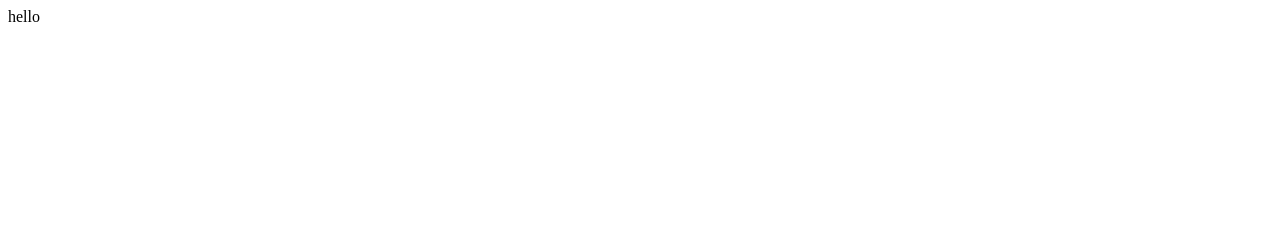
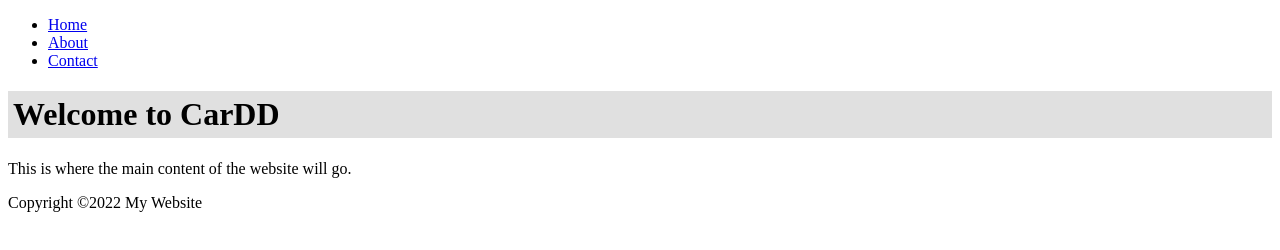
Before and after one commit to CarDD-USTC/CarDD-USTC.github.io, a plain HTML site: page index.html in a window 1280 px wide. Drawn offline with Linux system fonts and the light colour scheme.

Commit message:
Update index.html

```diff
--- a/index.html
+++ b/index.html
@@ -1 +1,30 @@
-<p>hello</p>
+<!DOCTYPE html>
+<html>
+  <head>
+    <title>My Website</title>
+    <style>
+      .gray-background {
+        background-color: #e0e0e0; /* gray color */
+        padding: 5px; /* some padding for the text */
+      }
+    </style>
+  </head>
+  <body>
+    <header>
+      <nav>
+        <ul>
+          <li><a href="#">Home</a></li>
+          <li><a href="#">About</a></li>
+          <li><a href="#">Contact</a></li>
+        </ul>
+      </nav>
+    </header>
+    <main>
+      <h1 class="gray-background"><strong>Welcome to CarDD</strong></h1>
+      <p>This is where the main content of the website will go.</p>
+    </main>
+    <footer>
+      <p>Copyright ©2022 My Website</p>
+    </footer>
+  </body>
+</html>
```
